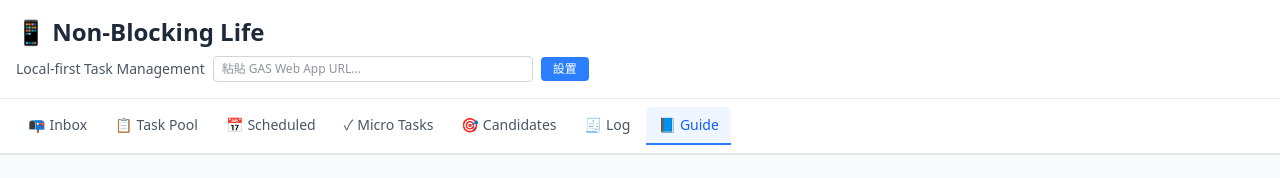
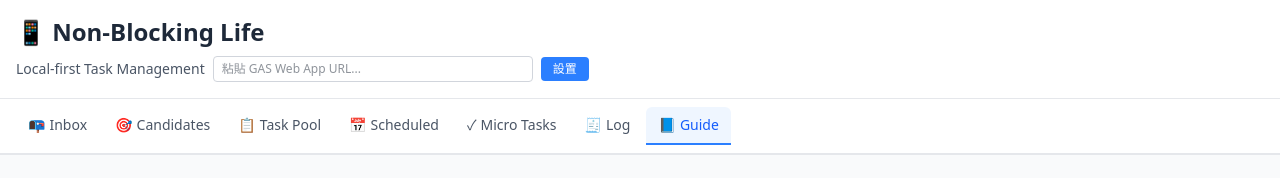
Before and after one commit to ychsue/NonBlockingLife, a React (Vite) app in the folder pwa/: page / in a window 1280 px wide. Shown: the top 178 px of the page. Built offline with nearby package versions, Linux system fonts and the light colour scheme.

Commit message:
做點小更動

```diff
--- a/pwa/src/components/TabNavigation.tsx
+++ b/pwa/src/components/TabNavigation.tsx
@@ -5,10 +5,10 @@ type AllPages = SheetName | 'selection_cache' | 'log' | 'guide'
 
 const TABS: { sheet: AllPages; label: string; icon: string }[] = [
   { sheet: 'inbox', label: 'Inbox', icon: '📭' },
+  { sheet: 'selection_cache', label: 'Candidates', icon: '🎯' },
   { sheet: 'task_pool', label: 'Task Pool', icon: '📋' },
   { sheet: 'scheduled', label: 'Scheduled', icon: '📅' },
   { sheet: 'micro_tasks', label: 'Micro Tasks', icon: '✓' },
-  { sheet: 'selection_cache', label: 'Candidates', icon: '🎯' },
   { sheet: 'log', label: 'Log', icon: '🧾' },
   { sheet: 'guide', label: 'Guide', icon: '📘' },
 ]
```
Also changed, not shown: 2 other files (tests, documents, lock files or other folders).
